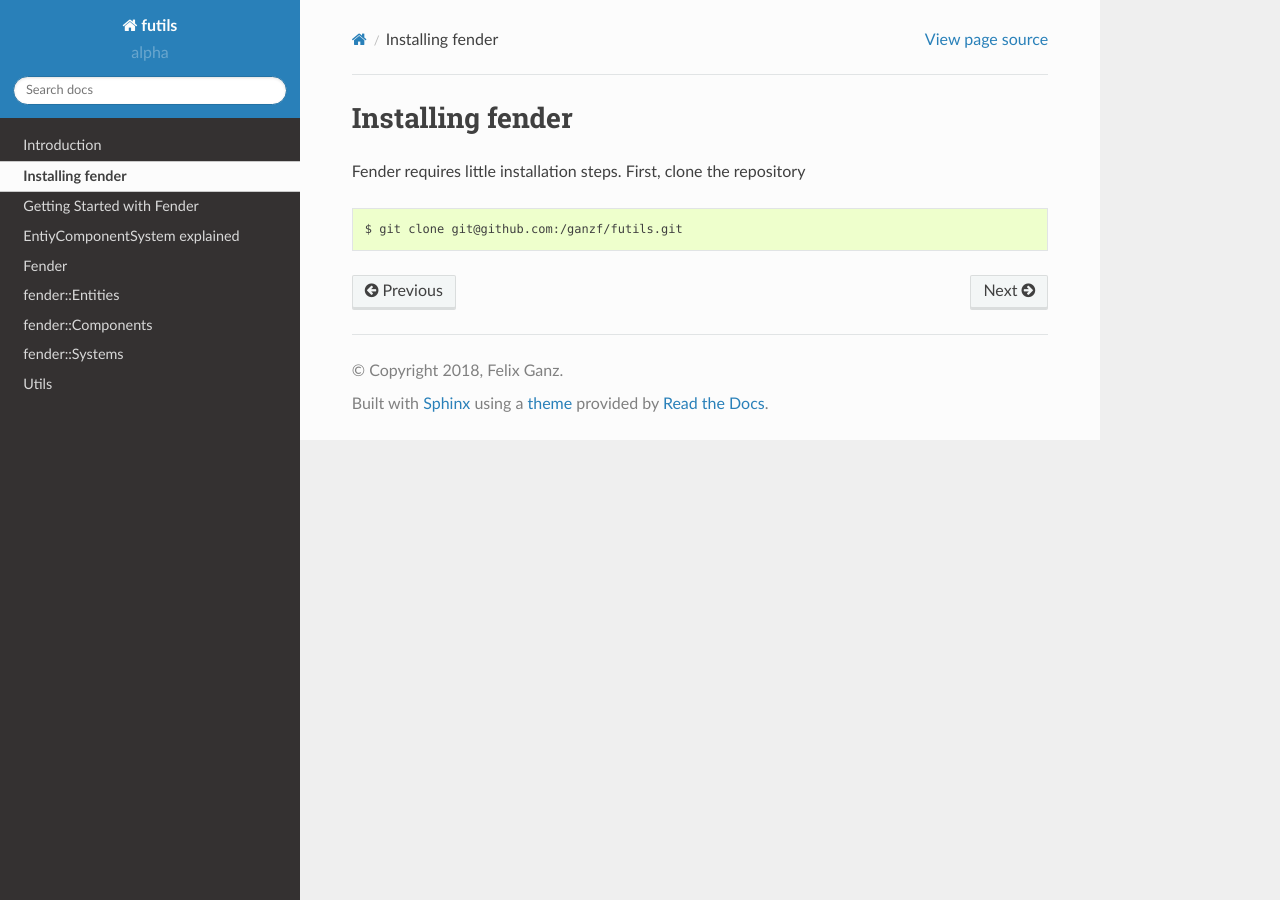
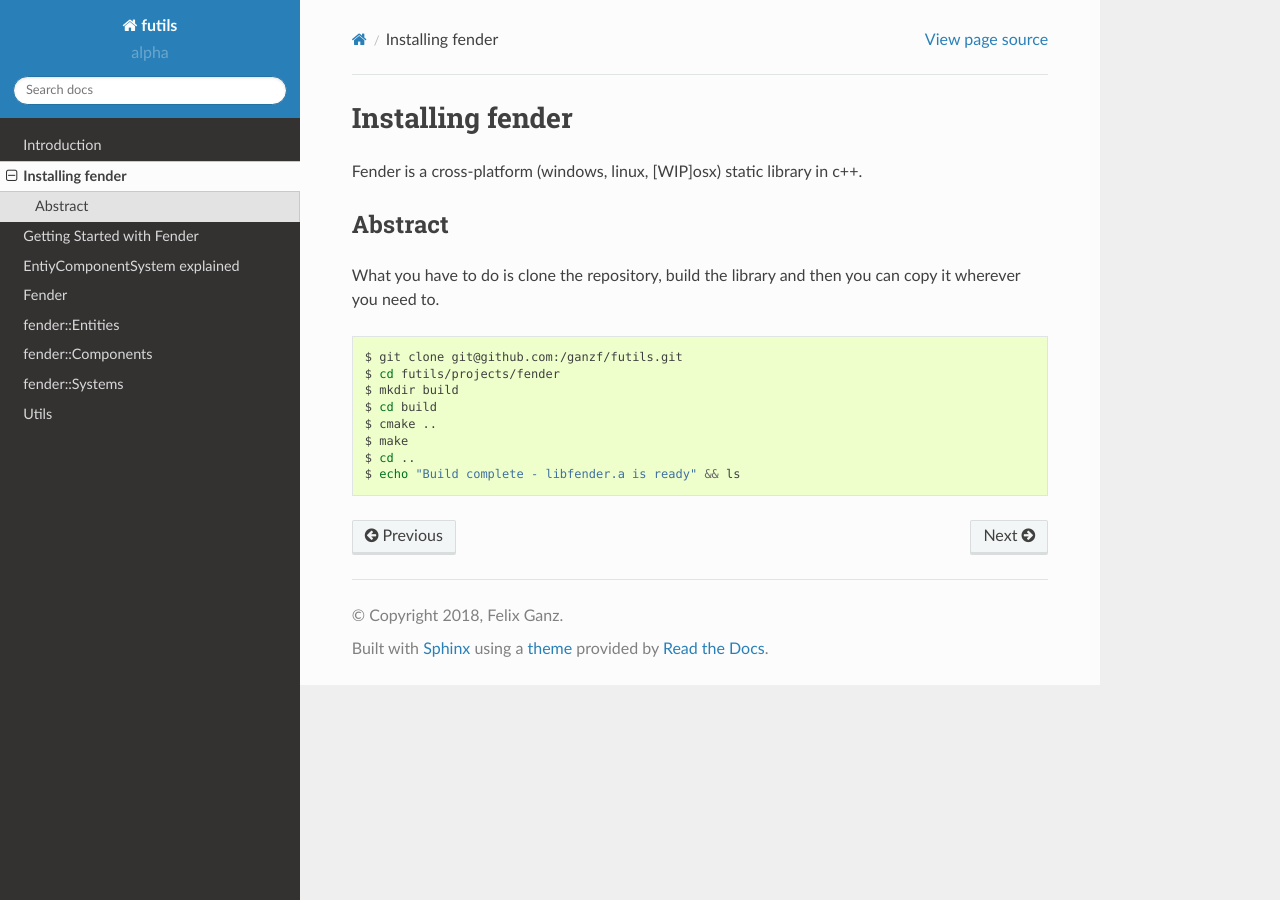
Before and after one commit to ganzf/futils, a Sphinx documentation site: the page built from docs/installation.rst, in a window 1280 px wide. Built offline with Sphinx 7.4.7 and the Read the Docs theme 2.0.0, drawn with Linux system fonts in a browser that asks for light colours.

Commit message:
updated doc

```diff
--- a/docs/gettingstarted.rst
+++ b/docs/gettingstarted.rst
@@ -1,2 +1,4 @@
 Getting Started with Fender
 ===========================
+
+Since you cloned the repository, you can use the shell script ``getStarted projectName``
--- a/docs/installation.rst
+++ b/docs/installation.rst
@@ -1,9 +1,20 @@
 Installing fender
 =================
 
-Fender requires little installation steps.
-First, clone the repository
+Fender is a cross-platform (windows, linux, [WIP]osx) static library in c++.
+
+Abstract
+--------
+
+What you have to do is clone the repository, build the library and then you can copy it wherever you need to.
 
 .. code-block:: bash
 
    $ git clone git@github.com:/ganzf/futils.git
+   $ cd futils/projects/fender
+   $ mkdir build
+   $ cd build
+   $ cmake ..
+   $ make
+   $ cd ..
+   $ echo "Build complete - libfender.a is ready" && ls
```
Also changed, not shown: docs/ecs.rst (+70 -0 lines), projects/fender/doc/ecs.md (+0 -71 lines).
